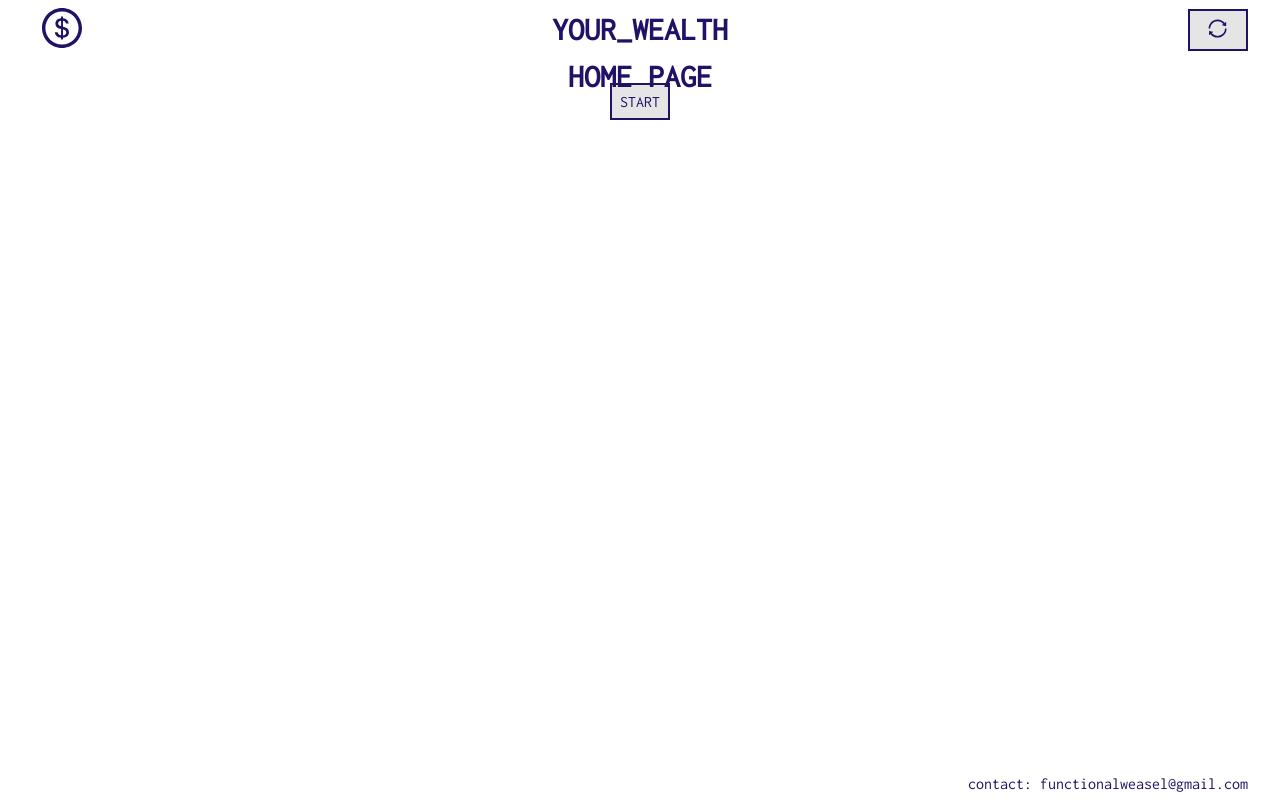
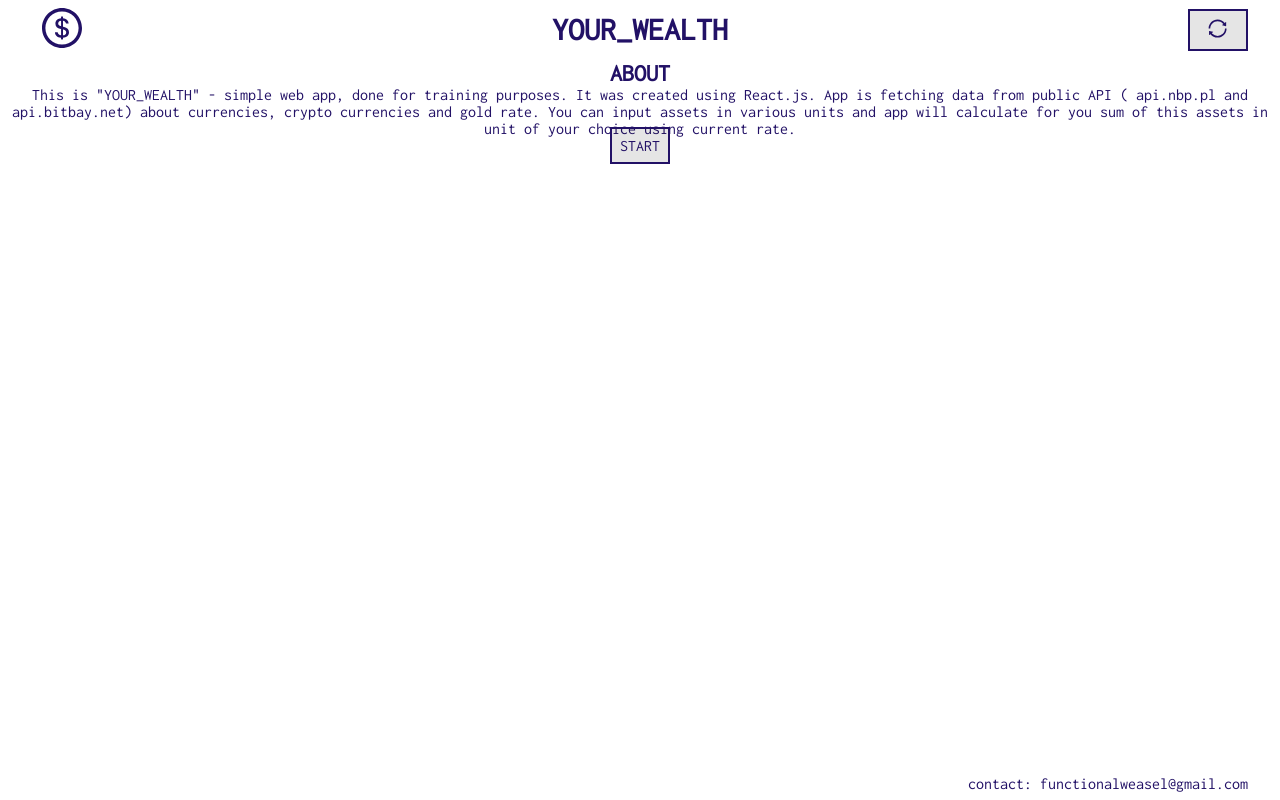
Before and after one commit to seal144/your_wealth, a React (Create React App) app: page / in a window 1280 px wide. Built offline with nearby package versions, Linux system fonts and the light colour scheme; no server answers.

Commit message:
rework: home add description of app

```diff
--- a/src/pages/Home.jsx
+++ b/src/pages/Home.jsx
@@ -3,10 +3,14 @@ import { Link } from 'react-router-dom'
 
 const Home = () => {
   return (
-    <>
-      <h1>HOME PAGE</h1>
+    <div className="home">
+      <h2 className="home__title">ABOUT</h2>
+      <p className="home__paragrah">
+        This is "YOUR_WEALTH" - simple web app, done for training purposes. It was created using React.js.
+        App is fetching data from public API ( api.nbp.pl and api.bitbay.net) about currencies, crypto currencies and gold rate. You can input assets in various units and app will calculate for you sum of this assets in unit of your choice using current rate.
+      </p>
       <Link className="button" to='/main'>START</Link>
-    </>
+    </div>
   )
 }
 
```
